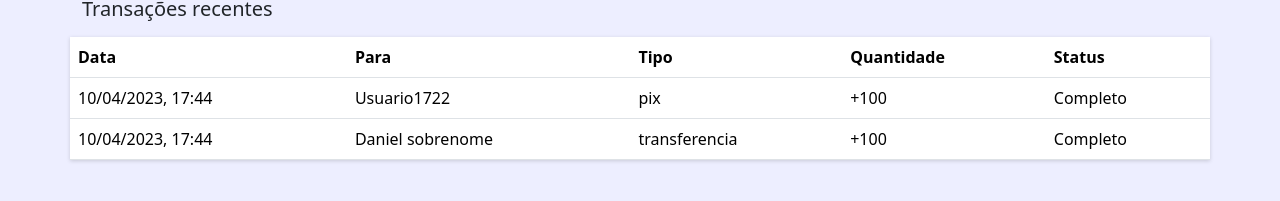
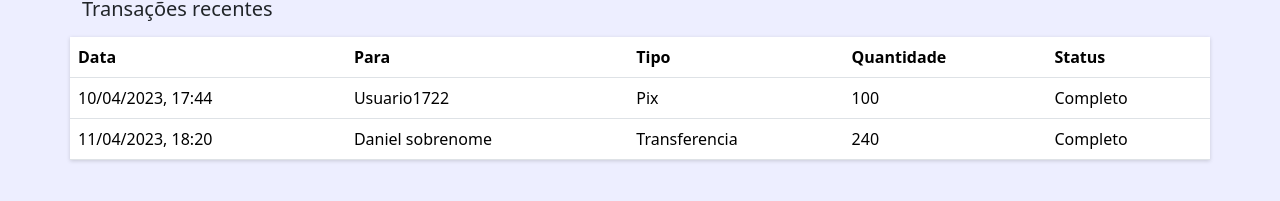
Before and after one commit to JoaoVMarques/marques-bank, a React (Vite) app: page /marques in a window 1280 px wide. Shown: the part 349-550 px from the top of the page. Built offline with nearby package versions, Linux system fonts and the light colour scheme.

Commit message:
Adicionando dinamicamente a tabela de recentes

```diff
--- a/src/pages/homepage/HomePage.tsx
+++ b/src/pages/homepage/HomePage.tsx
@@ -1,5 +1,5 @@
 import HomeNavbar from './components/HomeNavbar.tsx';
-import RecentPanel from './components/RecentPanel.tsx';
+import RecentPanel from './components/recent/RecentPanel.tsx';
 import Summary from './components/summary/Summary.tsx';
 
 function HomePage() {
--- a/src/pages/homepage/components/RecentPanel.tsx
+++ b/src/pages/homepage/components/recent/RecentPanel.tsx
@@ -1,6 +1,19 @@
 import {
   Col, Container, Row, Table,
 } from 'react-bootstrap';
+import recentUser1 from './recent.data.ts';
+import { IRecent } from '../../interfaces/recentData.ts';
+
+function createTable(user : IRecent) {
+  return (
+  <tr>
+    <td>{user.Date}</td>
+    <td>{user.User}</td>
+    <td>{user.Type}</td>
+    <td>{user.Quantity}</td>
+    <td>{user.Status}</td>
+  </tr>);
+}
 
 function RecentPanel() {
   return (
@@ -22,20 +35,7 @@ function RecentPanel() {
             </tr>
           </thead>
           <tbody>
-            <tr>
-              <td>10/04/2023, 17:44</td>
-              <td>Usuario1722</td>
-              <td>pix</td>
-              <td>+100</td>
-              <td>Completo</td>
-            </tr>
-            <tr>
-              <td>10/04/2023, 17:44</td>
-              <td>Daniel sobrenome</td>
-              <td>transferencia</td>
-              <td>+100</td>
-              <td>Completo</td>
-            </tr>
+            { recentUser1.map((user) => createTable(user)) }
           </tbody>
         </Table>
       </Row>
--- /dev/null
+++ b/src/pages/homepage/components/recent/recent.data.ts
@@ -0,0 +1,20 @@
+import { IRecent } from '../../interfaces/recentData.ts';
+
+const recentUser1: Array<IRecent> = [
+  {
+    Date: '10/04/2023, 17:44',
+    User: 'Usuario1722',
+    Type: 'Pix',
+    Quantity: 100,
+    Status: 'Completo',
+  },
+  {
+    Date: '11/04/2023, 18:20',
+    User: 'Daniel sobrenome',
+    Type: 'Transferencia',
+    Quantity: 240,
+    Status: 'Completo',
+  },
+];
+
+export default recentUser1;
--- /dev/null
+++ b/src/pages/homepage/interfaces/recentData.ts
@@ -0,0 +1,7 @@
+export interface IRecent {
+  Date: string
+  User: string
+  Type: string
+  Quantity: number
+  Status: string
+}
```
